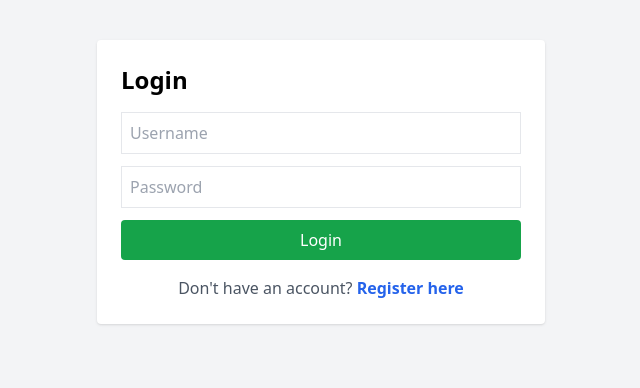
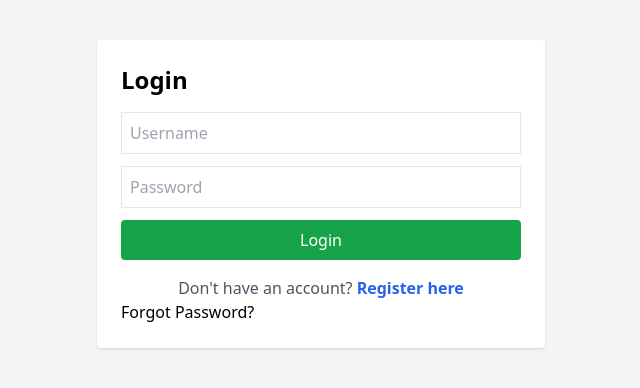
Before and after one commit to workneel2111/AUTOMATED-INVOICE-SYSTEM-, a Flask app: page /login in a window 1280 px wide. Shown: the top 388 px of the page, without its empty margins (319-959 px from the left). Run offline with Flask 3, Linux system fonts and the light colour scheme; some libraries are stand-ins or nearby versions.

Commit message:
Add 'Forgot Password?' link to login page

```diff
--- a/templates/login.html
+++ b/templates/login.html
@@ -27,6 +27,9 @@
                     Register here
                 </a>
             </p>
+            <a href="/forgot-password">
+    Forgot Password?
+</a>
 
         </form>
 
```
